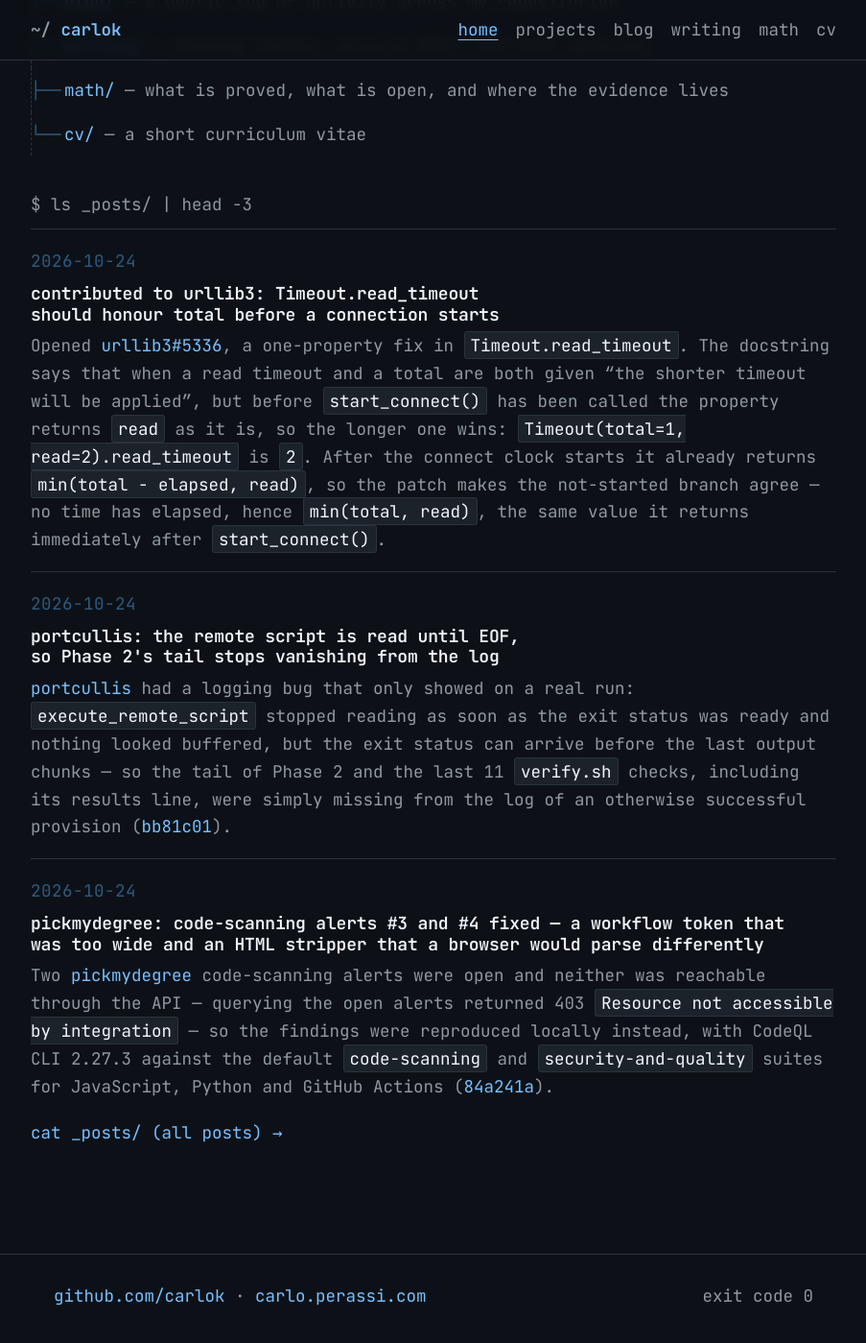
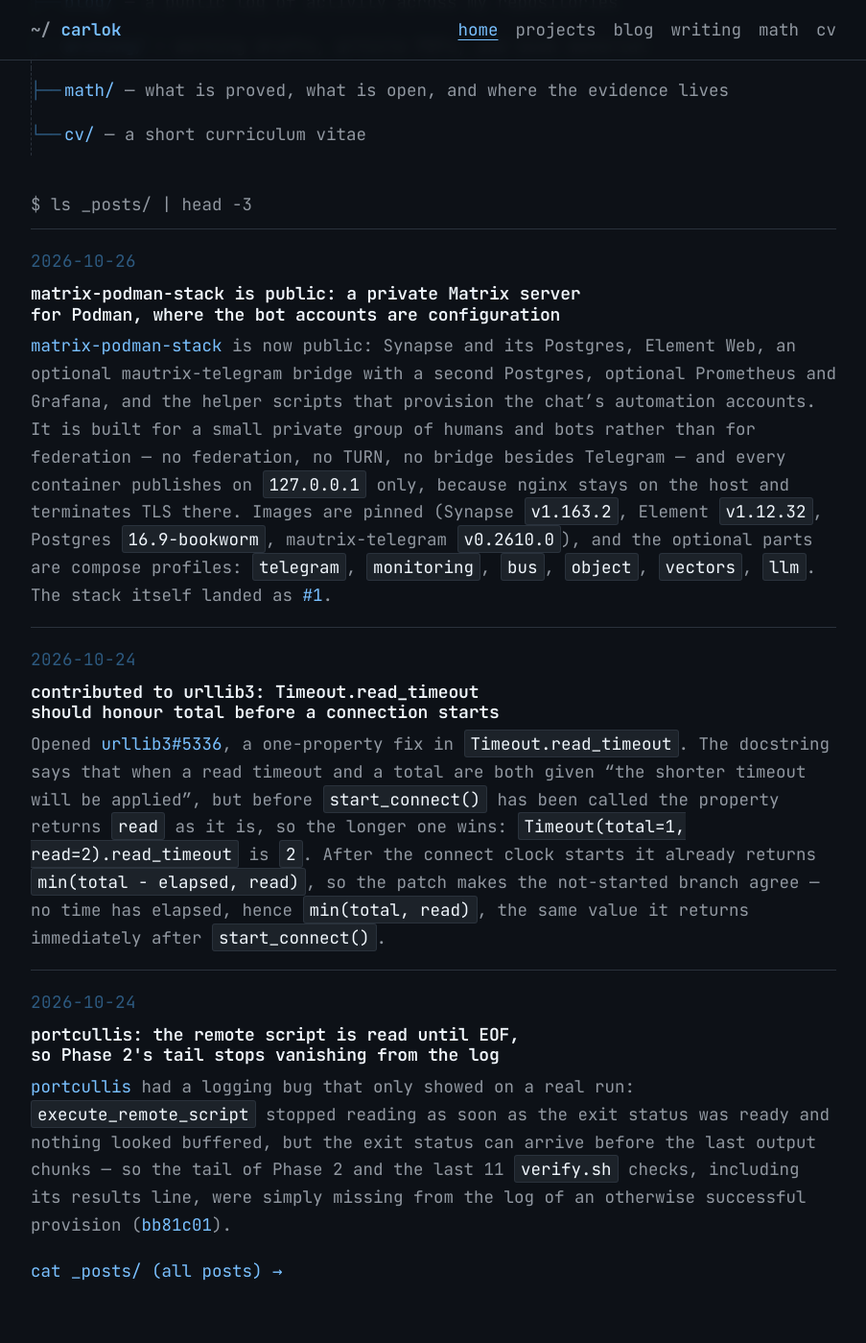
Before and after one commit to carlok/carlok.github.io, a Jekyll site: the page built from index.md, in a window 1280 px wide and 1400 px high, scrolled down 763 px. Shown: the whole window at 96% size, without its empty margins (188-1091 px from the left). Built offline with Jekyll 4.4.1, drawn with Linux system fonts in a browser that asks for light colours.

Commit message:
posts: matrix-podman-stack is public (+ projects page)

```diff
--- /dev/null
+++ b/_posts/2026-10-26-matrix-podman-stack-public.md
@@ -0,0 +1,11 @@
+---
+title: "matrix-podman-stack is public: a private Matrix server for Podman, where the bot accounts are configuration"
+date: 2026-10-26
+tags: [podman, project]
+---
+
+[matrix-podman-stack](https://github.com/carlok/matrix-podman-stack) is now public: Synapse and its Postgres, Element Web, an optional mautrix-telegram bridge with a second Postgres, optional Prometheus and Grafana, and the helper scripts that provision the chat's automation accounts. It is built for a small private group of humans and bots rather than for federation — no federation, no TURN, no bridge besides Telegram — and every container publishes on `127.0.0.1` only, because nginx stays on the host and terminates TLS there. Images are pinned (Synapse `v1.163.2`, Element `v1.12.32`, Postgres `16.9-bookworm`, mautrix-telegram `v0.2610.0`), and the optional parts are compose profiles: `telegram`, `monitoring`, `bus`, `object`, `vectors`, `llm`. The stack itself landed as [#1](https://github.com/carlok/matrix-podman-stack/pull/1).
+
+The part that is not boilerplate is the bot handling. Registration is off, and `bots.yaml` decides who exists — either an explicit list of localparts with display names or a prefix and a count that generates `bot1`, `bot2`, … — then [`create-bots.sh`](https://github.com/carlok/matrix-podman-stack/blob/main/scripts/create-bots.sh) creates the Matrix users, applies Synapse's admin `override_ratelimit` per bot, rotates their passwords through the admin API so tokens can be refreshed, and writes the `BOT_<LOCALPART>_ACCESS_TOKEN` values to a file it `chmod 600`s and never prints. `BOT_IGNORE_MATRIX_IDS` is filled in from the same run so two bots cannot answer each other forever, and the example `matrix-nio` bot ships with an opt-in master/worker mode — `!discuss <topic>` in a room holding both — bounded by a turn cap, a stop marker, a cooldown and event dedupe, where a human message resets the thread ([c013e7d](https://github.com/carlok/matrix-podman-stack/commit/c013e7d)).
+
+State is bind mounts under `DATA_DIR` and nothing else — no named or anonymous volumes — so it survives `podman compose down -v` and an image upgrade, and [`verify-data-persistence.sh`](https://github.com/carlok/matrix-podman-stack/blob/main/scripts/verify-data-persistence.sh) proves that by creating a room and a media upload, tearing the stack down with `-v` and checking they are still there. Two other scripts were written to be quotable rather than reassuring: `collect-resource-stats.sh` takes the `podman stats` snapshot the README's sizing table came from on 25 October — core only fits 2 vCPU / 4 GiB, everything except `llm` wants 4 / 8, and Ollama is sized from the model, not from the idle daemon — and `install-systemd-service.sh` generates a user unit for boot, because Podman's own `podman-restart.service` restarts every container on the host, not this stack. The repository also arrived with a pytest suite and coverage gate wired into CI ([32d02f7](https://github.com/carlok/matrix-podman-stack/commit/32d02f7)) and the standard community files ([#2](https://github.com/carlok/matrix-podman-stack/pull/2)), plus two first-day fixes for the Synapse metrics scrape and for who re-renders the bus config ([4c2c111](https://github.com/carlok/matrix-podman-stack/commit/4c2c111)).
--- a/projects.md
+++ b/projects.md
@@ -57,6 +57,7 @@
 
 ## Infrastructure, security, and operational tools
 
+- [matrix-podman-stack](https://github.com/carlok/matrix-podman-stack) — private Matrix homeserver on rootless Podman: Synapse and Postgres, Element Web, an optional Telegram bridge, optional Prometheus/Grafana, NATS and Valkey as a bot bus, all bind-mounted under one `DATA_DIR` and publishing on `127.0.0.1` only, with the bot accounts driven by a `bots.yaml` file.
 - [portcullis](https://github.com/carlok/portcullis) — two-phase hardened Ubuntu 26.04 VM provisioner for Hetzner Cloud: ~30-second lockdown first, then a full CIS-style hardening pass, verified by 58 checks.
 - [forgepulse](https://github.com/carlok/forgepulse) — self-hosted GitHub traffic-history analytics: Rust, Svelte, SQLite, and Podman.
 - [python-hosts-checker](https://github.com/carlok/python-hosts-checker) — AWS Lambda endpoint and certificate monitor with Telegram alerts.
```
